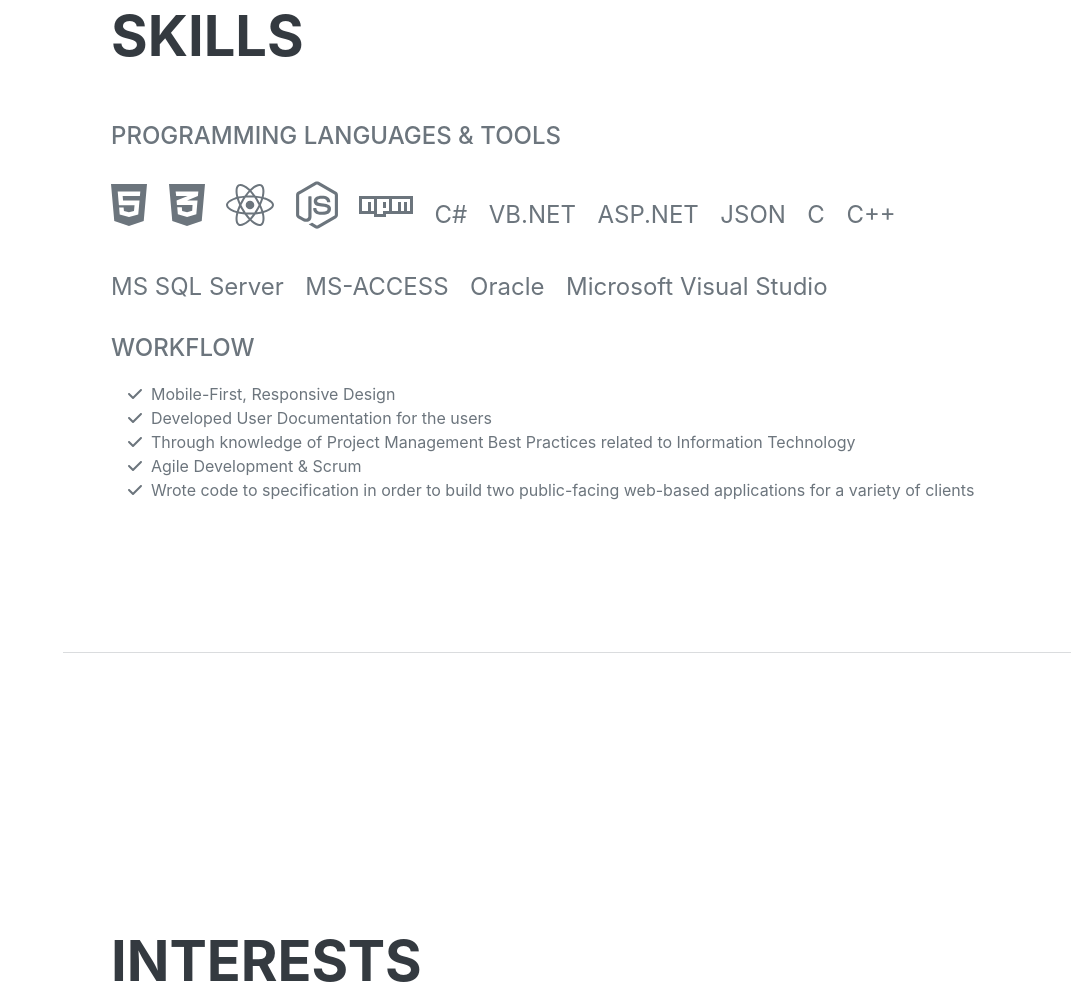
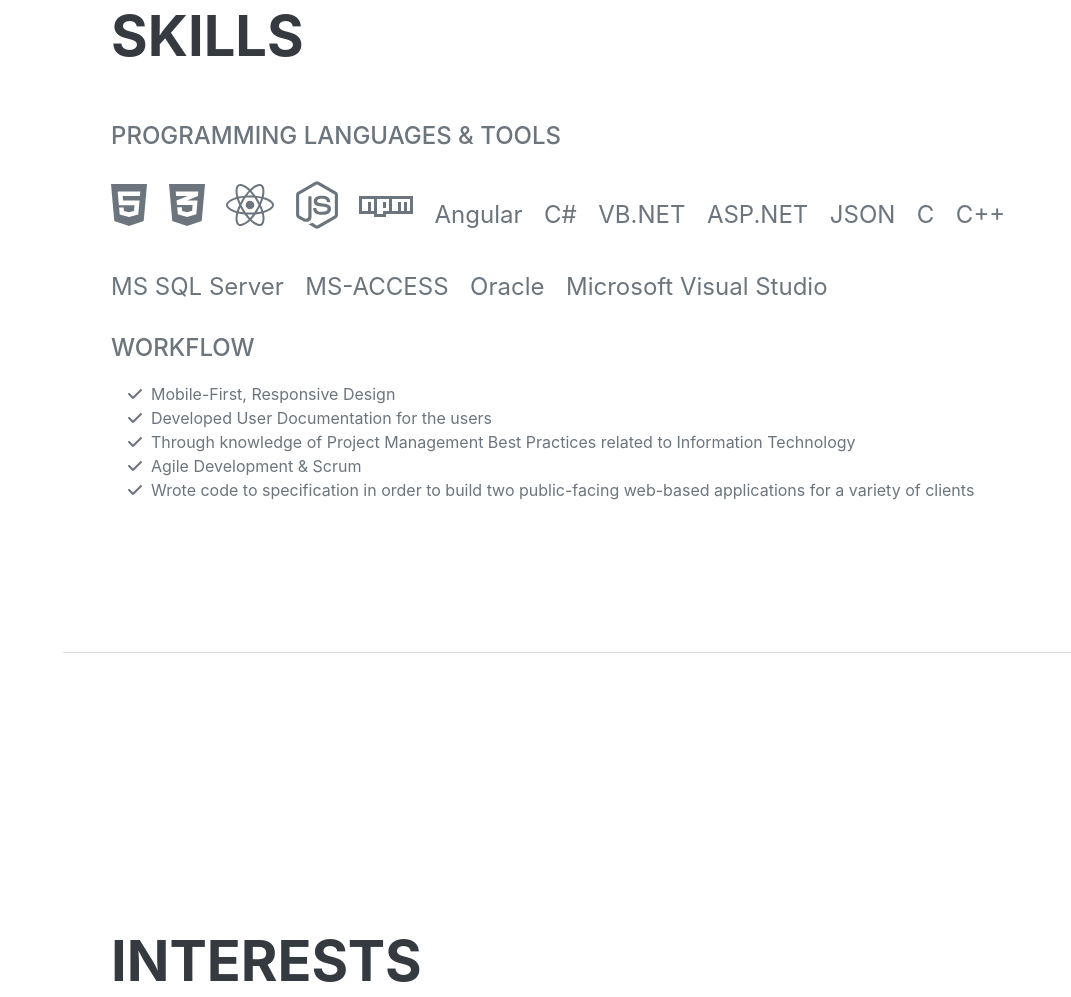
Before and after one commit to 89Rajveer/myportfolio, a plain HTML site: page index.html in a window 1280 px wide. Shown: the part 3350-4347 px from the top of the page, without its empty margins (209-1280 px from the left). Drawn offline with nearby package versions, Linux system fonts and the light colour scheme; a web font is replaced by a local one.

Commit message:
Add files via upload

```diff
--- a/index.html
+++ b/index.html
@@ -144,6 +144,7 @@
                         <li class="list-inline-item"><i class="fab fa-react"></i></li>
                         <li class="list-inline-item"><i class="fab fa-node-js"></i></li>
                         <li class="list-inline-item"><i class="fab fa-npm"></i></li>
+                        <li class="list-inline-item" style="font-size: 1.5rem;">Angular</li>
                         <li class="list-inline-item" style="font-size: 1.5rem;">C#</li>
                         <li class="list-inline-item" style="font-size: 1.5rem;">VB.NET</li>
                         <li class="list-inline-item" style="font-size: 1.5rem;">ASP.NET</li>
```
